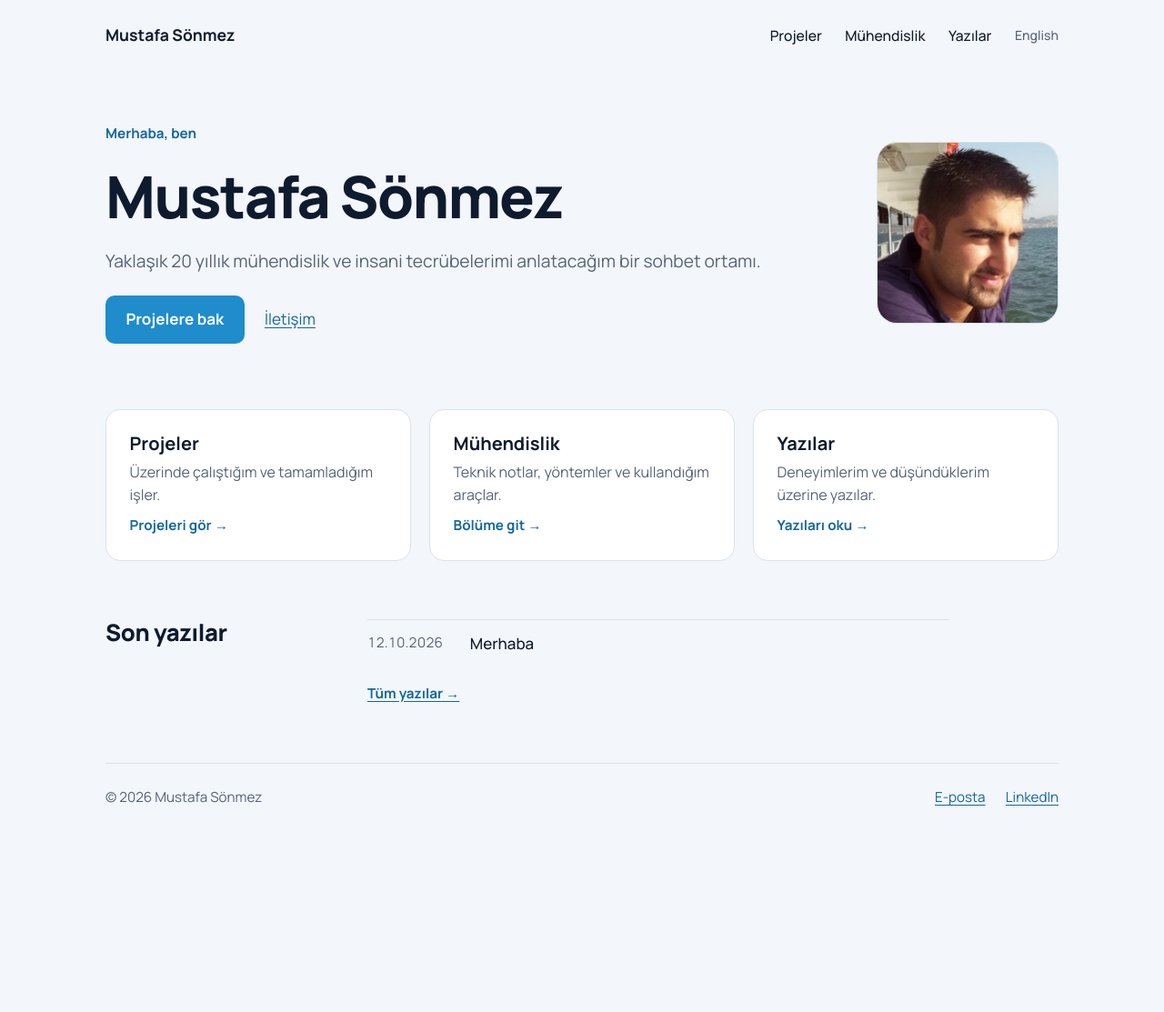
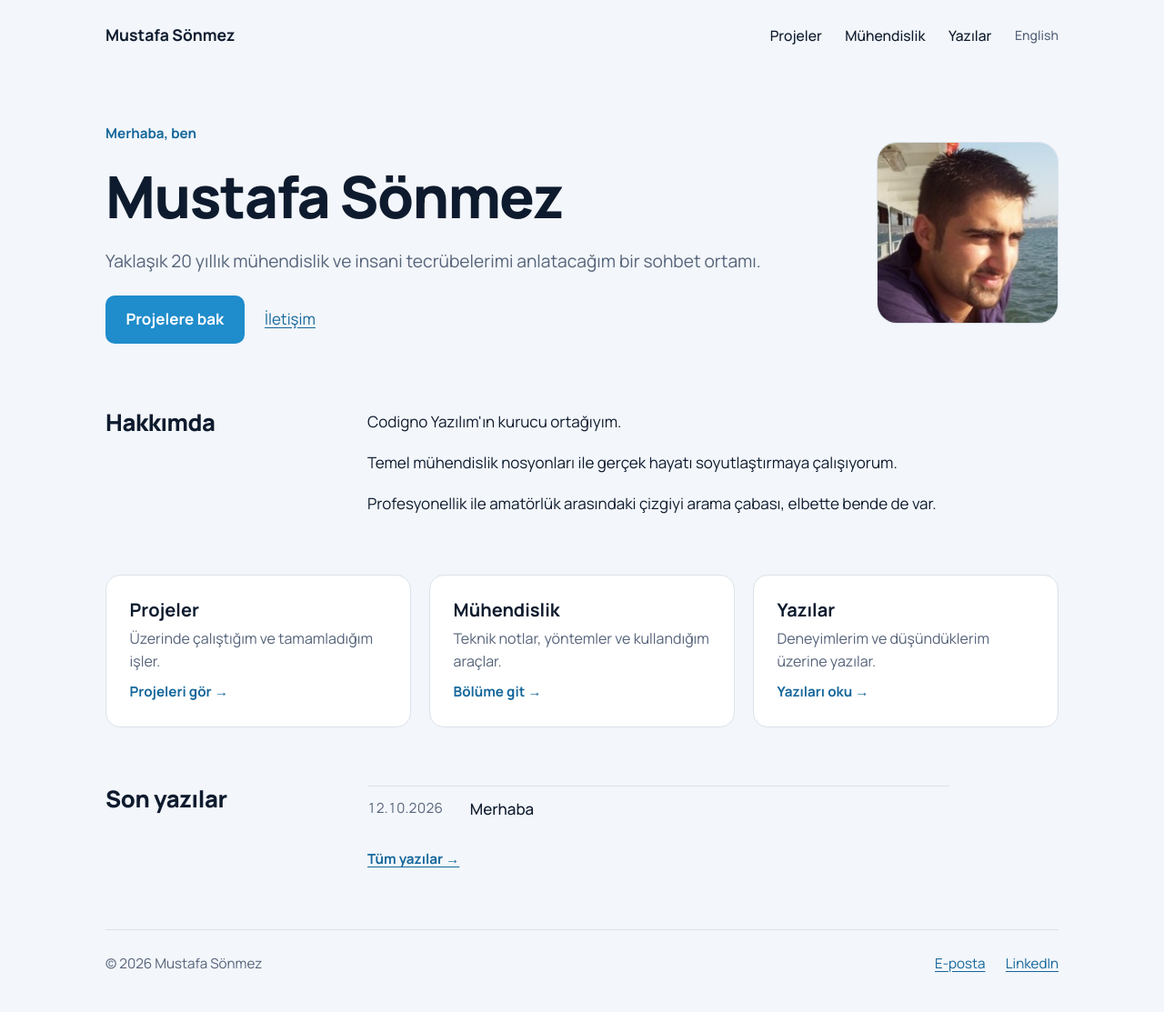
Before and after one commit to sonmezmustafa/sonmezmustafa.github.io, a Jekyll site: the page built from index.html, in a window 1280 px wide. Shown: the whole page at 91% size. Built offline with Jekyll 4.4.1, drawn with Linux system fonts in a browser that asks for light colours; before the commit the page ends 930 px from its top, so only the background shows below that.

Commit message:
Hakkımda metni ve ünvan

```diff
--- a/_data/i18n.yml
+++ b/_data/i18n.yml
@@ -8,6 +8,7 @@ tr:
       url: /muhendislik/
     - title: Yazılar
       url: /yazilar/
+  job_title: Kurucu Ortak
   email_label: E-posta
   switch_label: English
   switch_home: /en/
@@ -25,6 +26,7 @@ en:
       url: /en/engineering/
     - title: Posts
       url: /en/posts/
+  job_title: Co-founder
   email_label: Email
   switch_label: Türkçe
   switch_home: /
--- a/_layouts/default.html
+++ b/_layouts/default.html
@@ -62,6 +62,8 @@
         "name": {{ site.title | jsonify }},
         "url": {{ '/' | absolute_url | jsonify }},
         "image": {{ site.person_image | absolute_url | jsonify }},
+        "jobTitle": {{ t.job_title | jsonify }},
+        "worksFor": { "@type": "Organization", "name": "Codigno Yazılım" },
         "sameAs": {{ site.same_as | jsonify }}
       }
     ]
--- a/index.html
+++ b/index.html
@@ -14,6 +14,15 @@
     </p>
   </div>
   <div class="photo"><img src="{{ site.person_image | relative_url }}" alt="Mustafa Sönmez" width="200" height="200"></div>
+</section>
+
+<section class="split">
+  <h2>Hakkımda</h2>
+  <div class="prose">
+    <p>Codigno Yazılım'ın kurucu ortağıyım.</p>
+    <p>Temel mühendislik nosyonları ile gerçek hayatı soyutlaştırmaya çalışıyorum.</p>
+    <p>Profesyonellik ile amatörlük arasındaki çizgiyi arama çabası, elbette bende de var.</p>
+  </div>
 </section>
 
 <section class="areas">
```
Also changed, not shown: en/index.html (+9 -0 lines).
